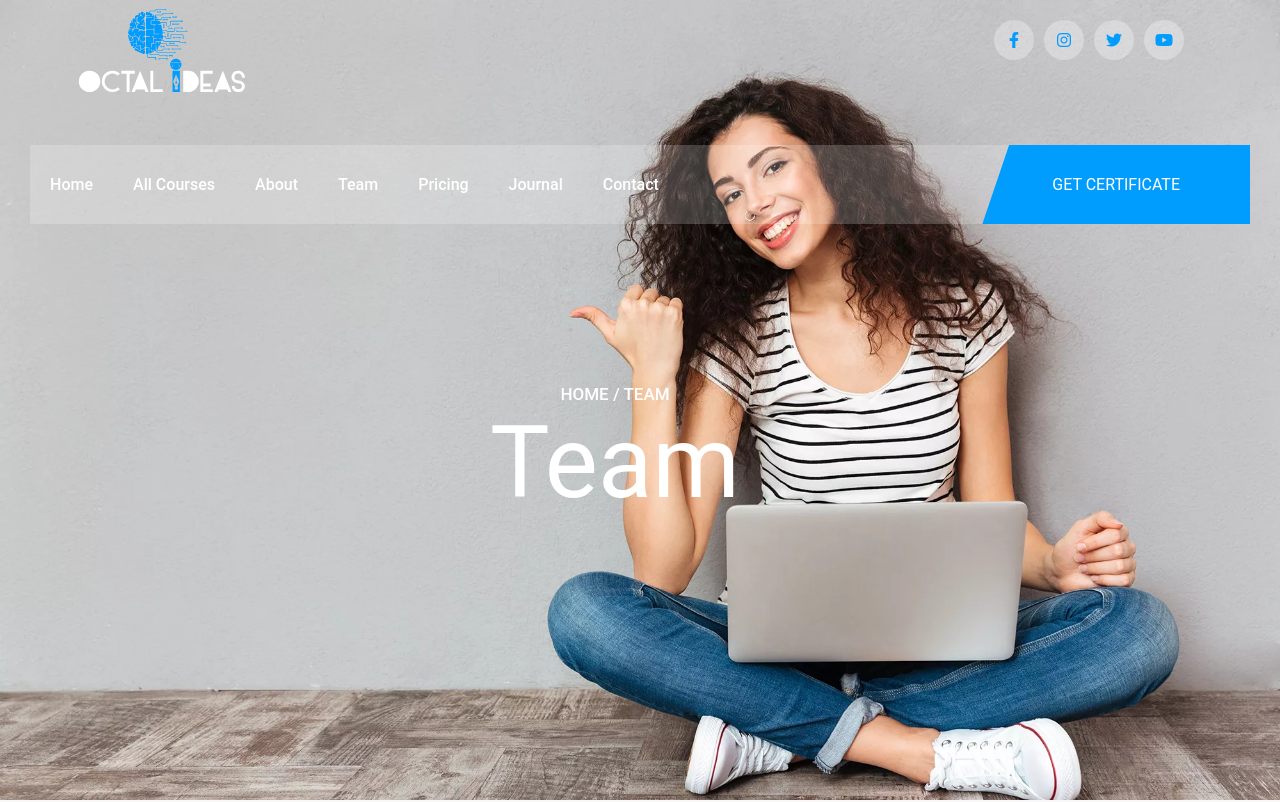
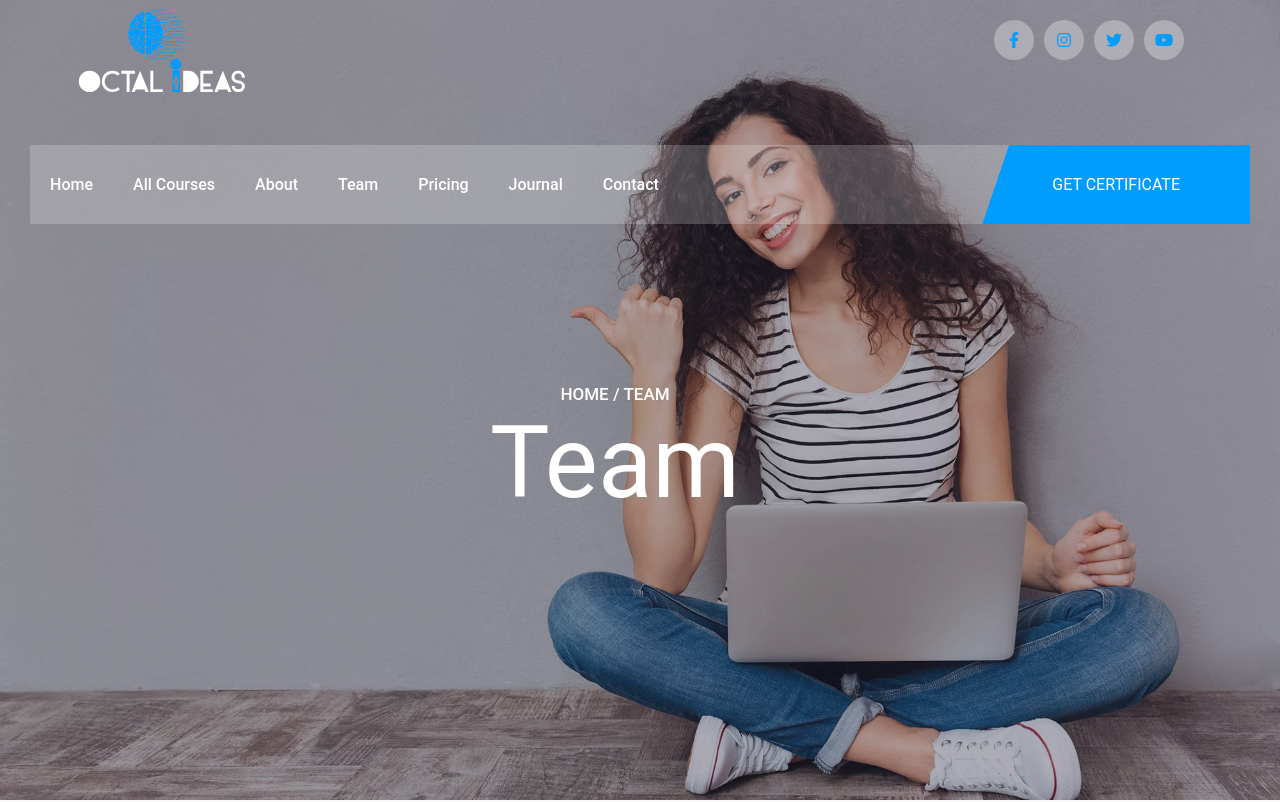
Before and after one commit to Octal-Ideas/octal-educators, a React (Vite) app: page /team in a window 1280 px wide. Shown: the top 802 px of the page. Built offline with nearby package versions, Linux system fonts and the light colour scheme.

Commit message:
creates an overlay for the other pages covers

```diff
--- a/src/App.css
+++ b/src/App.css
@@ -6,6 +6,8 @@
 body {
   font-family: "Roboto", sans-serif;
   background-color: #f8f8f8;
+  position: relative;
+
 }
 
 /*------------global-----------*/
@@ -104,22 +106,37 @@ p {
   position: absolute;
   top: 0;
   left: 0;
-  z-index: -1;
+  /* z-index: -1; */
   width: 100%;
   height: 100vh;
   padding-top: 30%;
   padding-right: 50px;
   color: #fff;
   text-align: center;
+  overflow-x: hidden;
+  overflow-y: auto;
+}
+.back::after{
+  content: "";
+  position: absolute;
+  width: 100%;
+  height: 100%;
+  top: 0;
+  left: 0;
+  background-color: #2d294263;
 }
 .back h1 {
   font-size: 100px;
   font-weight: 400;
+  position: relative;
+  z-index: 40;
 }
 .back h2 {
   font-weight: 500;
   font-size: 17px;
   text-transform: uppercase;
+  position: relative;
+  z-index: 40;
 }
 .margin {
   margin-top: 40.3%;
```
